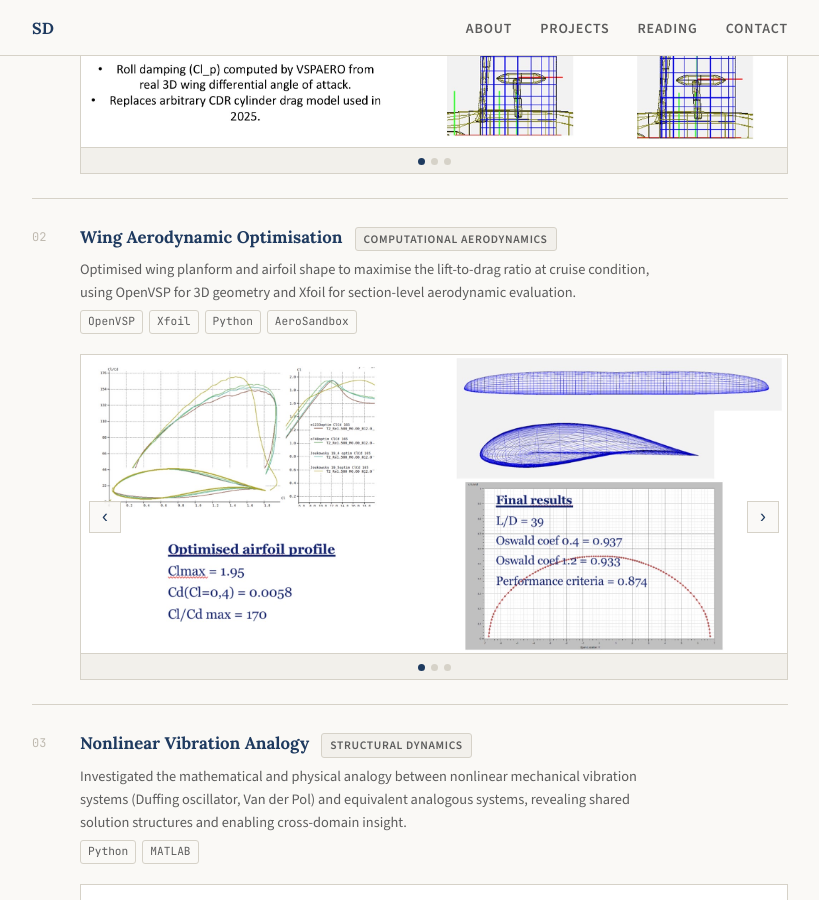
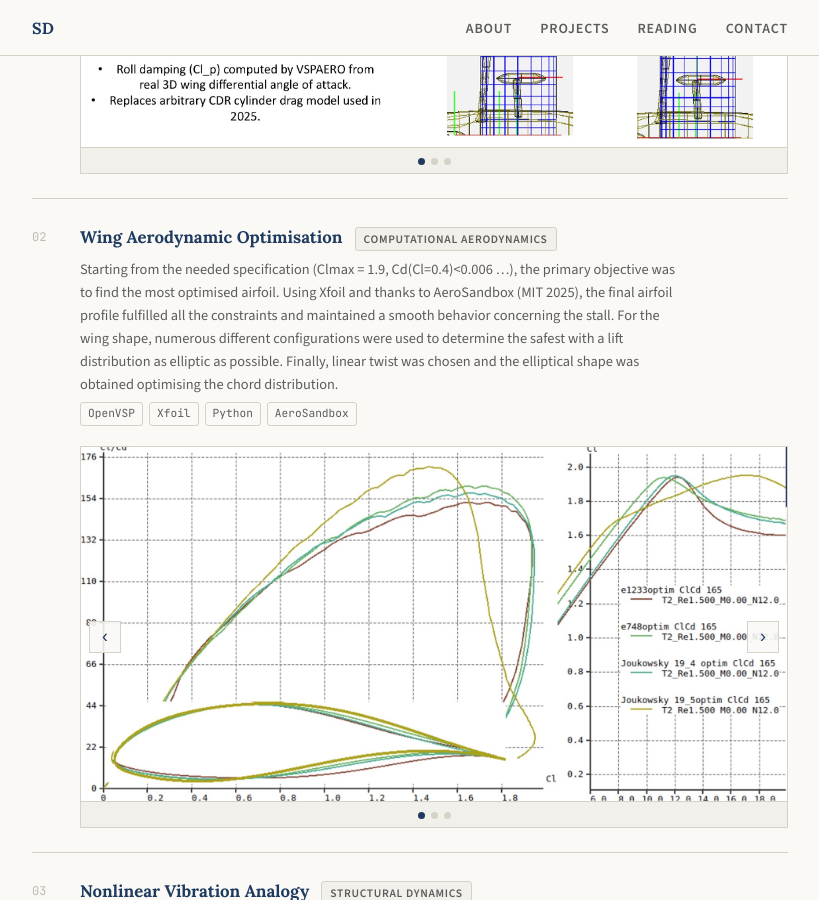
Before and after one commit to SamuelDADEN/Portofolio-Samuel-Daden, a Jekyll site: the page built from index.html, in a window 1280 px wide and 900 px high, scrolled down 1816 px. Shown: the whole window, without its empty margins (230-1049 px from the left). Built offline with Jekyll 4.4.1, drawn with Linux system fonts in a browser that asks for light colours.

Commit message:
Update wing-optimisation.md

```diff
--- a/_projects/wing-optimisation.md
+++ b/_projects/wing-optimisation.md
@@ -3,16 +3,16 @@ title: "Wing Aerodynamic Optimisation"
 subtitle: "Shape optimisation of a wing using OpenVSP for geometry and Xfoil for 2D aerodynamic analysis."
 category: "Computational Aerodynamics"
 icon: "🛩️"
-summary: "Optimised wing planform and airfoil shape to maximise the lift-to-drag ratio at cruise condition, using OpenVSP for 3D geometry and Xfoil for section-level aerodynamic evaluation."
+summary: "Starting from the needed specification (Clmax = 1.9, Cd(Cl=0.4)<0.006 …), the primary objective was to find the most optimised airfoil. Using Xfoil and thanks to AeroSandbox (MIT 2025), the final airfoil profile fulfilled all the constraints and maintained a smooth behavior concerning the stall. For the wing shape, numerous different configurations were used to determine the safest with a lift distribution as elliptic as possible. Finally, linear twist was chosen and the elliptical shape was obtained optimising the chord distribution."
 tools: [OpenVSP, Xfoil, Python,AeroSandbox]
 keywords: [wing optimisation, aerodynamics, lift-to-drag, airfoil, OpenVSP, Xfoil]
 image: /assets/images/wing-polar.jpeg
 images:
-  - src: /assets/images/wing-polar.jpeg
-    caption: "Fig. 1 — Drag polar: baseline vs. optimised wing"
-  - src: /assets/images/wing-planform.svg
-    caption: "Fig. 2 — Planform comparison: baseline vs. optimised"
-  - src: /assets/images/wing-lift-distribution.svg
+  - src: /assets/images/Wing1.jpeg
+    caption: "Fig. 1 — First look at the most optimised aifroil profile"
+  - src: /assets/images/Wing3.jpeg
+    caption: "Fig. 2 — Final shape and main caracteristics of the wing"
+  - src: /assets/images/Wing2.jpeg
     caption: "Fig. 3 — Spanwise lift distribution"
 order: 2
 ---
```
